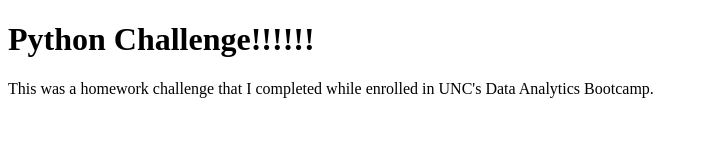
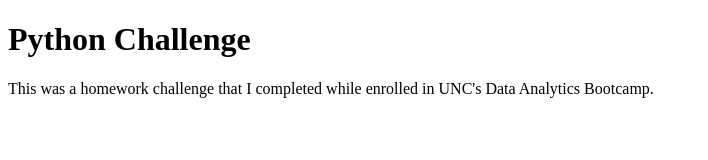
Before and after one commit to colbyhoke/python-challenge, a plain HTML site: page index.html in a window 1280 px wide. Shown: the whole page, without its empty margins (0-708 px from the left). Drawn offline with Linux system fonts and the light colour scheme.

Commit message:
New index

```diff
--- a/index.html
+++ b/index.html
@@ -6,7 +6,7 @@
     <title>Python Challenge</title>
 </head>
 <body>
-<h1>Python Challenge!!!!!!</h1>
+<h1>Python Challenge</h1>
 <p>This was a homework challenge that I completed while enrolled in UNC's Data Analytics Bootcamp.</p>
 </body>
 </html>
```
